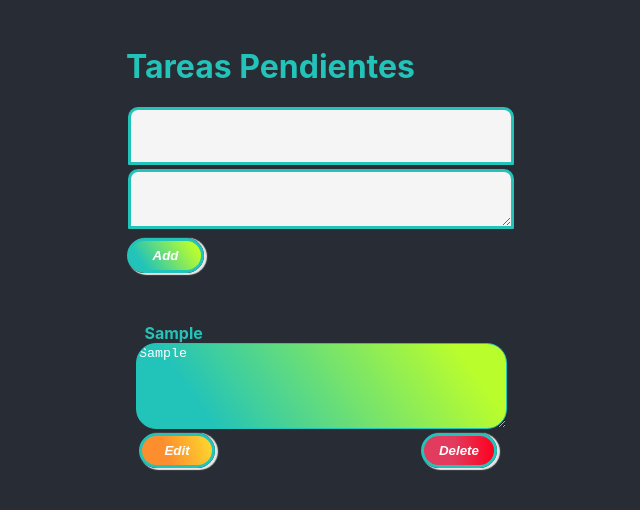
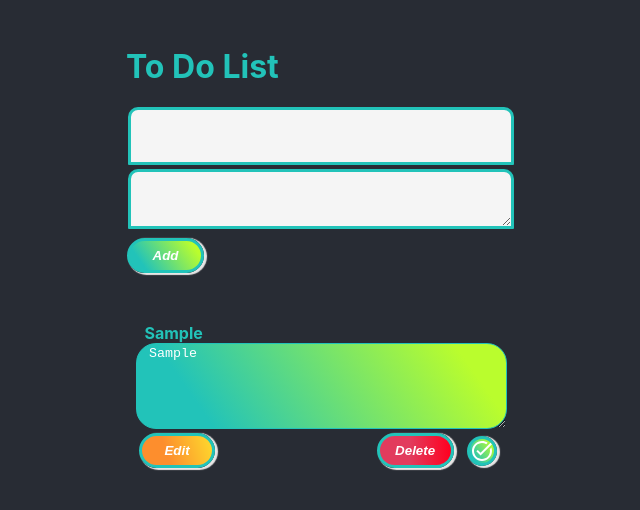
Before and after one commit to PriscilaIbarra/to-do-app-react, a React (Create React App) app in the folder my-example-app/: page / in a window 1280 px wide. Both pictures are taken after typing "Sample", "Sample" into the empty fields and a click on the button "Add". Shown: the top 510 px of the page, without its empty margins (322-962 px from the left). Built offline with nearby package versions, Linux system fonts and the light colour scheme.

Commit message:
Creating set task as complete

```diff
--- a/my-example-app/package.json
+++ b/my-example-app/package.json
@@ -3,6 +3,10 @@
   "version": "0.1.0",
   "private": true,
   "dependencies": {
+    "@emotion/react": "^11.11.1",
+    "@emotion/styled": "^11.11.0",
+    "@mui/icons-material": "^5.14.3",
+    "@mui/material": "^5.14.5",
     "@testing-library/jest-dom": "^5.17.0",
     "@testing-library/react": "^13.4.0",
     "@testing-library/user-event": "^13.5.0",
--- a/my-example-app/src/index.css
+++ b/my-example-app/src/index.css
@@ -43,9 +43,9 @@ body {
 @media only screen and (max-width:1020px){
   .sm-column{
     position:absolute;
-    margin-left:20%;
-    margin-right:20%;
-    width:60%;
+    margin-left:10%;
+    margin-right:10%;
+    width:80%;
     margin-top:2%;
   }
 }
--- a/my-example-app/src/task/actionTypes/index.ts
+++ b/my-example-app/src/task/actionTypes/index.ts
@@ -1,4 +1,5 @@
 export enum ActionTypes {
     EDIT = "EDIT",
-    DELETE = "DELETE"
+    DELETE = "DELETE",
+    SET_AS_COMPLETE = "SET_AS_COMPLETE"
 }
--- a/my-example-app/src/task/components/TaskCard/TaskCard.tsx
+++ b/my-example-app/src/task/components/TaskCard/TaskCard.tsx
@@ -2,6 +2,7 @@ import React from "react"
 import { ActionTypes } from "../../actionTypes"
 import { TaskCardProps, Action } from "../../types/index"
 import '../TaskCard/taskcard.css'
+import TaskAltIcon from '@mui/icons-material/TaskAlt';
 
 const TaskCard : React.FC<TaskCardProps>  = ({task,onAction})=>{
 
@@ -23,15 +24,26 @@ const TaskCard : React.FC<TaskCardProps>  = ({task,onAction})=>{
                  {task.title}
                 </h4>
                 <textarea
-                className="custom-text-note-primary"
+                disabled={true}
+                className={task.complete?"custom-complete-text-note":"custom-text-note-primary"}
                 >
                 {task.description}
                 </textarea>
                 <button
-                className="custom-edit-button left"
+                className={"custom-edit-button left"}
                 onClick={(e)=>performAction(ActionTypes.EDIT)}
+                hidden={task.complete}
                 >Edit</button>
-                <button
+                <span
+                className="tooltiptext tooltip-set-complete"
+                data-hover={task.complete ? "Pendant":"Set as complete"}
+                >
+                    <TaskAltIcon
+                    className="custom-check-button right"
+                    onClick={(e)=>performAction(ActionTypes.SET_AS_COMPLETE)}
+                    />
+                </span>
+                 <button
                 className="custom-delete-button right"
                 onClick={(e)=>performAction(ActionTypes.DELETE)}
                 >Delete</button>
--- a/my-example-app/src/task/components/TaskCard/taskcard.css
+++ b/my-example-app/src/task/components/TaskCard/taskcard.css
@@ -15,6 +15,21 @@
     font-weight: bold;
 }
 
+.custom-complete-text-note{
+    margin-top: 0%;
+    margin-left: 1.4%;
+    background: grey;
+    color:white;
+    border-radius: 20px 20px 20px 20px;
+    border: solid rgba(34,195,185,1) 1px;
+    width: 95%;
+    height: 80px;
+    text-align: left;
+    margin-left: 10px;
+    justify-content: center;
+    text-indent: 10px;
+}
+
 .custom-text-note-primary {
     margin-top: 0%;
     margin-left: 1.4%;
@@ -28,6 +43,7 @@
     text-align: left;
     margin-left: 10px;
     justify-content: center;
+    text-indent: 10px;
 }
 
 .custom-note-form-title {
@@ -94,6 +110,11 @@
     margin-top: 0.1%;
 }
 
+.disabled-button {
+    background: rgb(138, 132, 128);
+    background: linear-gradient(72deg, rgb(182, 178, 175) 36%, rgb(230, 229, 223) 100%);
+}
+
 .custom-delete-button {
     background: rgb(226,59,93);
     background: linear-gradient(90deg, rgba(226,59,93,1) 43%, rgba(255,0,31,1) 100%);
@@ -109,3 +130,49 @@
     box-shadow: 2px 1px 1px 1px #e8e6e6;
     margin-top: 0.1%;
 }
+
+.custom-check-button {
+    background: rgb(186 253 45);
+    background: linear-gradient(55deg, rgba(34,195,185,1) 18%, rgba(186,253,45,1) 88%);
+    color:white;
+    width: 30%;
+    height: 195px;
+    border-radius:20px 20px 20px 20px;
+    border: solid rgba(34,195,185,1);
+    margin-right: 3.3%;
+    margin-left: 0.3%;
+    font-weight: bold;
+    font-style: oblique;
+    box-shadow: 2px 1px 1px 1px #e8e6e6;
+    margin-top: 0.9%;
+}
+
+.tooltiptext {
+ position: relative;
+}
+
+.tooltiptext:before {
+  content:attr(data-hover);
+  visibility: hidden;
+  opacity: 0;
+  text-align: center;
+  border-radius: 10px;
+  padding: 5px 0;
+  transition: opacity 1s ease-in-out;
+  position: absolute;
+  z-index:1;
+  left:0%;
+  top:110%;
+  min-width: 100px;
+}
+
+.tooltiptext:hover:before {
+  visibility: visible;
+  opacity: 1;
+}
+
+.tooltip-set-complete:before{
+    background: rgb(186 253 45);
+    background: linear-gradient(30deg, rgba(34,195,185,1) 88%, rgba(186,253,45,1) 58%);
+    color: #fff;
+}
--- a/my-example-app/src/task/components/TaskCrud.tsx
+++ b/my-example-app/src/task/components/TaskCrud.tsx
@@ -13,7 +13,8 @@ const TaskCrud : React.FC  = ()=>{
     const [tasks, setTasks] = useState<TasksArray>([])
     const [task, setTask] = useState<Task>({
       title:'',
-      description:''
+      description:'',
+      complete:false,
     })
 
     const [edit,setEditTask] = useState<boolean>(false);
@@ -22,6 +23,14 @@ const TaskCrud : React.FC  = ()=>{
       let oldTasks : TasksArray = [...tasks]
       oldTasks.push(task);
       setTasks(oldTasks)
+    }
+
+    const completeTask = (task:Task)=>{
+      let index : number = tasks.indexOf(task);
+      if(index===-1) return
+      let taskToModified = tasks[index];
+      taskToModified.complete = !taskToModified.complete
+      replaceTask(index, taskToModified)
     }
 
     const deleteTask = (task:Task)=>{
@@ -57,7 +66,8 @@ const TaskCrud : React.FC  = ()=>{
     const getNewTask = ():Task=>{
       return {
         title:'',
-        description:''
+        description:'',
+        complete:false
       }
     }
 
@@ -74,6 +84,9 @@ const TaskCrud : React.FC  = ()=>{
         case ActionTypes.EDIT:
           editTask(action.payload)
           break;
+        case ActionTypes.SET_AS_COMPLETE:
+          completeTask(action.payload)
+          break;
         default:
           break;
       }
@@ -82,7 +95,7 @@ const TaskCrud : React.FC  = ()=>{
     return (
         <Fragment>
               <TaskCrudTitle
-              title={'Tareas Pendientes'}
+              title={'To Do List'}
               type={'h1'}
               className={'title-primary'}/>
               <TaskForm
--- a/my-example-app/src/task/components/TaskForm/TaskForm.tsx
+++ b/my-example-app/src/task/components/TaskForm/TaskForm.tsx
@@ -7,13 +7,15 @@ const TaskForm : React.FC <TaskFormProps>= ({onAdd,taskToEdit,editTask,onSave,on
 
      const [task, setTask] = useState<Task>({
         title:'',
-        description:''
+        description:'',
+        complete:false,
      })
 
      const getNewTask = ():Task=>{
       return {
-         title:'',
-        description:''
+        title:'',
+        description:'',
+        complete:false
       }
      }
 
--- a/my-example-app/src/task/components/TaskForm/taskform.css
+++ b/my-example-app/src/task/components/TaskForm/taskform.css
@@ -4,7 +4,7 @@
     border-color: linear-gradient(55deg, rgba(34,195,185,1) 18%, rgba(186,253,45,1) 88%);
     border-radius: 10px 10px 1px 1px;
     border: solid rgba(34,195,185,1);
-    width: 98%;
+    width: 30%;
     height: 50px;
     margin-left: 0.5%;
     text-indent: 10px;
--- a/my-example-app/src/task/types/index.ts
+++ b/my-example-app/src/task/types/index.ts
@@ -13,6 +13,7 @@ export interface TaskCrudContainerProps {
 export interface Task {
     title:string;
     description:string;
+    complete:boolean;
 }
 
 export type TasksArray = Task[]
```
Also changed, not shown: 2 other files (tests, documents, lock files or other folders).
